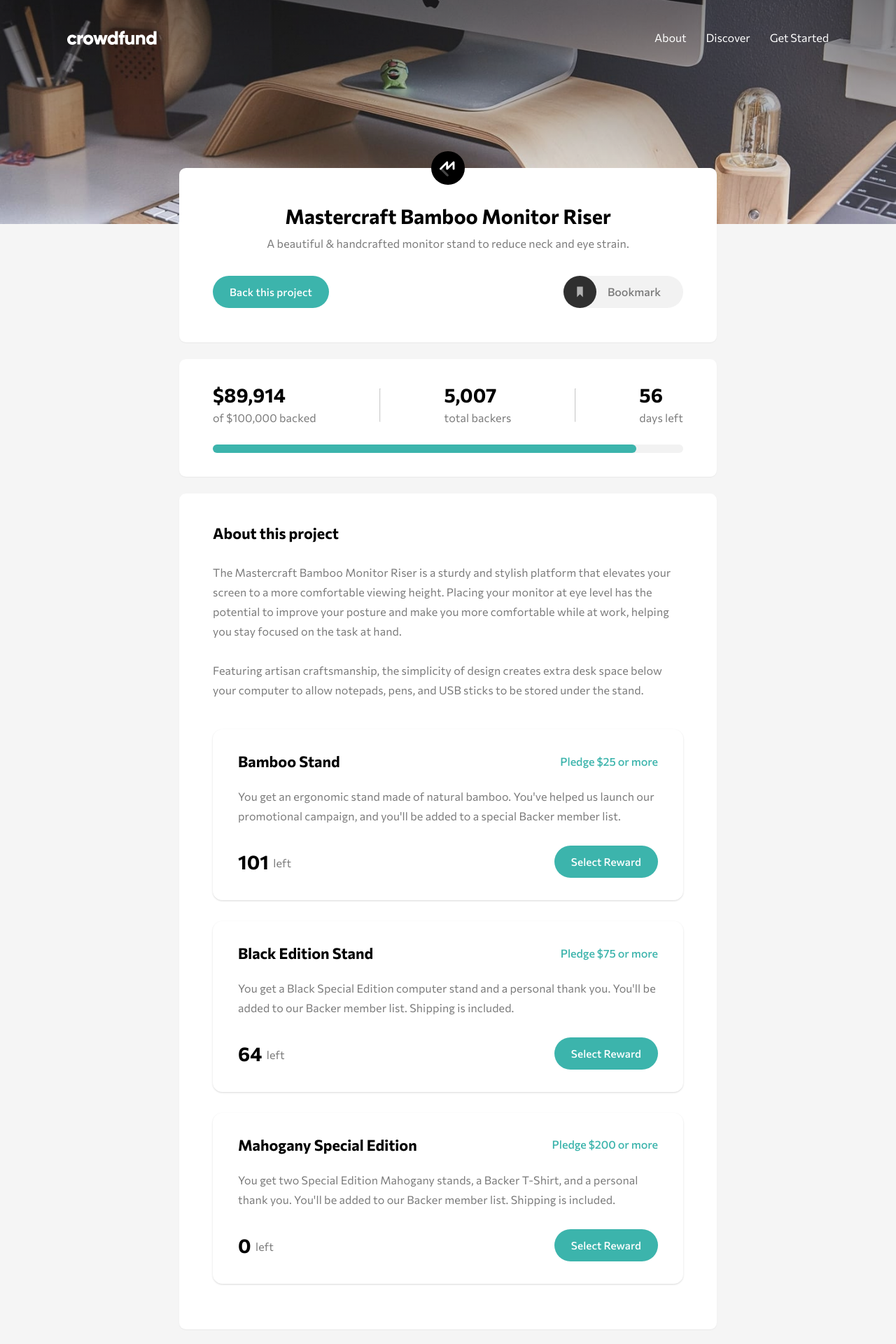
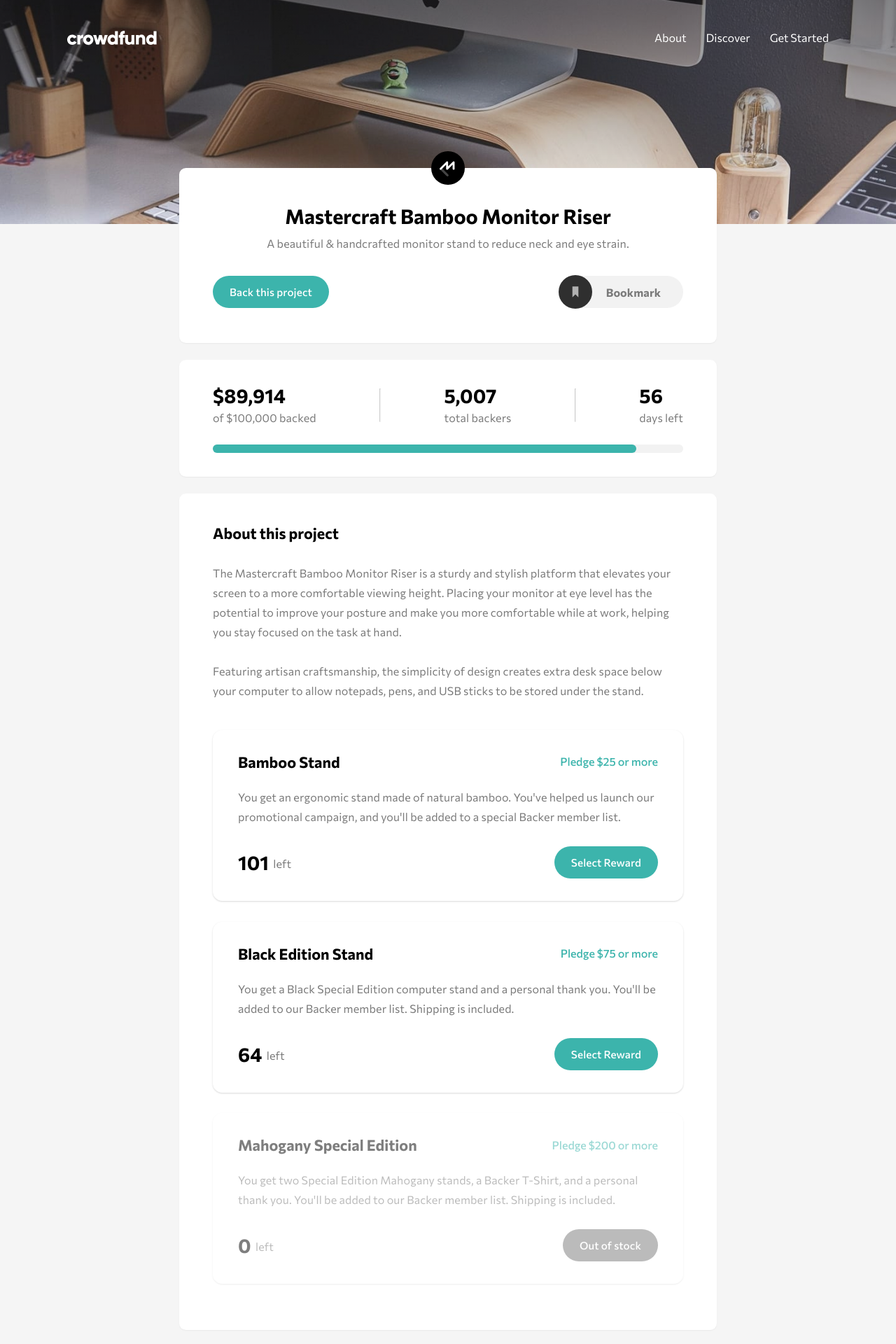
Before and after one commit to VasuBeachoo/crowdfunding-product-page, a React (Create React App) app: page / in a window 1280 px wide. Shown: the top 1920 px of the page at 70% size. Built offline with nearby package versions, Linux system fonts and the light colour scheme.

Commit message:
Add themes for Bookmark.js and Reward.js

```diff
--- a/src/App.js
+++ b/src/App.js
@@ -1,3 +1,4 @@
+import { useState } from "react";
 import styled from "styled-components";
 import GlobalStyle from "./GlobalStyle";
 import Header from "./components/Header";
@@ -86,6 +87,8 @@ const App = () => {
     ],
   };
 
+  const [bookmarked, setBookmarked] = useState(false);
+
   return (
     <AppContainer>
       <GlobalStyle />
@@ -97,6 +100,8 @@ const App = () => {
           icon={productData.icon}
           name={productData.name}
           description={productData.shortDesc}
+          bookmarked={bookmarked}
+          setBookmarked={setBookmarked}
         />
         <Stats stats={productData.stats} />
         <About
--- a/src/components/Bookmark.js
+++ b/src/components/Bookmark.js
@@ -1,21 +1,33 @@
-import styled from "styled-components";
+import styled, { css } from "styled-components";
+import { ThemeProvider } from "styled-components";
 import iconBookmark from "../assets/icon-bookmark.svg";
 
 export const Icon = styled.img`
-  width: 2.9rem;
-  transform: translateX(3rem);
+  position: absolute;
+  width: 3rem;
+  ${(props) =>
+    props.theme.name === "bookmarked" &&
+    css`
+      filter: invert(66%) sepia(32%) saturate(780%) hue-rotate(127deg)
+        brightness(88%) contrast(84%);
+    `};
+  transition: 0.2s;
+  z-index: 2;
+`;
+
+export const Label = styled.p`
+  background-color: ${(props) => props.theme.secondary};
+  color: ${(props) => props.theme.primary};
+  font-weight: 700;
+  letter-spacing: 0.01rem;
+  border-radius: 1.5rem;
+  padding: 0.83rem 2rem 0.83rem 4.25rem;
+  margin: 0;
   transition: 0.2s;
 `;
 
-export const Label = styled.p`
-  background-color: hsl(0, 0%, 95%);
-  color: var(--Dark-gray);
-  font-weight: 500;
-  border-radius: 1.5rem;
-  padding: 0.83rem 2rem 0.83rem 4rem;
-`;
-
 export const Container = styled.div`
+  position: relative;
   display: flex;
   flex-direction: row;
   justify-content: flex-start;
@@ -25,18 +37,44 @@ export const Container = styled.div`
   &:hover {
     cursor: pointer;
 
-    ${Icon} {
-      opacity: 0.6;
-    }
+    ${(props) =>
+      props.theme.name !== "bookmarked" &&
+      css`
+        ${Icon} {
+          opacity: 0.6;
+        }
+
+        ${Label} {
+          opacity: 0.6;
+        }
+      `}
   }
 `;
 
-const Bookmark = ({ className }) => {
+const Bookmark = ({ className, bookmarked, setBookmarked }) => {
+  const themes = {
+    default: {
+      name: "default",
+      primary: "var(--Dark-gray)",
+      secondary: "hsl(0, 0%, 95%)",
+    },
+    bookmarked: {
+      name: "bookmarked",
+      primary: "var(--Dark-cyan)",
+      secondary: "hsl(0, 10%, 97%)",
+    },
+  };
+
   return (
-    <Container className={className}>
-      <Icon src={iconBookmark} alt="bookmark-icon" />
-      <Label>Bookmark</Label>
-    </Container>
+    <ThemeProvider theme={bookmarked ? themes.bookmarked : themes.default}>
+      <Container
+        className={className}
+        onClick={() => setBookmarked(!bookmarked)}
+      >
+        <Icon src={iconBookmark} alt="bookmark-icon" />
+        <Label>{bookmarked ? "Bookmarked" : "Bookmark"}</Label>
+      </Container>
+    </ThemeProvider>
   );
 };
 
--- a/src/components/Button.js
+++ b/src/components/Button.js
@@ -1,11 +1,12 @@
-import styled from "styled-components";
+import styled, { css } from "styled-components";
 
 const Button = styled.button`
   all: unset;
   box-sizing: border-box;
   text-align: center;
   user-select: none;
-  background-color: var(--Moderate-cyan);
+  background-color: ${(props) =>
+    props.theme.btnBgClr || "var(--Moderate-cyan)"};
   color: var(--White);
   font-size: 0.95rem;
   font-weight: 500;
@@ -14,10 +15,14 @@ const Button = styled.button`
   padding: 0.875rem 1.5rem;
   transition: 0.25s;
 
-  &:hover {
-    cursor: pointer;
-    background-color: var(--Dark-cyan);
-  }
+  ${(props) =>
+    props.theme.name !== "unavailable" &&
+    css`
+      &:hover {
+        cursor: pointer;
+        background-color: var(--Dark-cyan);
+      }
+    `}
 `;
 
 export default Button;
--- a/src/components/Overview.js
+++ b/src/components/Overview.js
@@ -28,7 +28,7 @@ export const Name = styled.h1`
 export const Description = styled.p`
   ${mixinLightText}
   font-size: 1rem;
-  margin: 0.5rem 0 1rem;
+  margin: 0.5rem 0 2rem;
 `;
 
 export const Btns = styled.div`
@@ -37,9 +37,17 @@ export const Btns = styled.div`
   justify-content: space-between;
   align-items: center;
   width: 100%;
+  margin: 0 0 1rem 0;
 `;
 
-const Overview = ({ className, icon, name, description }) => {
+const Overview = ({
+  className,
+  icon,
+  name,
+  description,
+  bookmarked,
+  setBookmarked,
+}) => {
   return (
     <Container className={className}>
       <Icon src={icon} alt="product-logo" />
@@ -47,7 +55,7 @@ const Overview = ({ className, icon, name, description }) => {
       <Description>{description}</Description>
       <Btns>
         <Button>Back this project</Button>
-        <Bookmark />
+        <Bookmark bookmarked={bookmarked} setBookmarked={setBookmarked} />
       </Btns>
     </Container>
   );
--- a/src/components/Reward.js
+++ b/src/components/Reward.js
@@ -1,4 +1,4 @@
-import styled from "styled-components";
+import styled, { ThemeProvider } from "styled-components";
 import StockLeft from "./StockLeft";
 import Button from "./Button";
 import { mixinLightText } from "../mixins";
@@ -12,6 +12,7 @@ export const Container = styled.div`
   border-radius: 0.85rem;
   box-shadow: rgba(0, 0, 0, 0.1) 0px 1px 3px 0px,
     rgba(0, 0, 0, 0.06) 0px 1px 2px 0px;
+  opacity: ${(props) => props.theme.name === "unavailable" && "0.5"};
   padding: 2rem 2.25rem;
 `;
 
@@ -48,7 +49,15 @@ export const BottomContainer = styled.div`
 `;
 
 const Reward = ({ className, name, pledgeReq, description, stockAmt }) => {
+  const themes = {
+    available: { name: "available", btnBgClr: "var(--Moderate-cyan)" },
+    unavailable: { name: "unavailable", btnBgClr: "var(--Dark-gray)" },
+  };
+
   return (
+    <ThemeProvider
+      theme={stockAmt === 0 ? themes.unavailable : themes.available}
+    >
       <Container className={className}>
         <TopContainer>
           <Name>{name}</Name>
@@ -57,9 +66,10 @@ const Reward = ({ className, name, pledgeReq, description, stockAmt }) => {
         <Description>{description}</Description>
         <BottomContainer>
           <StockLeft stockAmt={stockAmt} />
-        <Button>Select Reward</Button>
+          <Button>{stockAmt === 0 ? "Out of stock" : "Select Reward"}</Button>
         </BottomContainer>
       </Container>
+    </ThemeProvider>
   );
 };
 
--- a/src/components/Stats.js
+++ b/src/components/Stats.js
@@ -65,7 +65,7 @@ const Stats = ({ className, stats }) => {
     while (i < renderedStats.length) {
       newRenderedStats.push(renderedStats[i]);
       if (i !== renderedStats.length - 1) {
-        newRenderedStats.push(<Divider />);
+        newRenderedStats.push(<Divider key={key++ + 1000} />);
       }
       i++;
     }
```
Also changed, not shown: src/setupTests.js (deleted, +0 -5 lines). Lines whose indentation alone changed are shown as unchanged.
